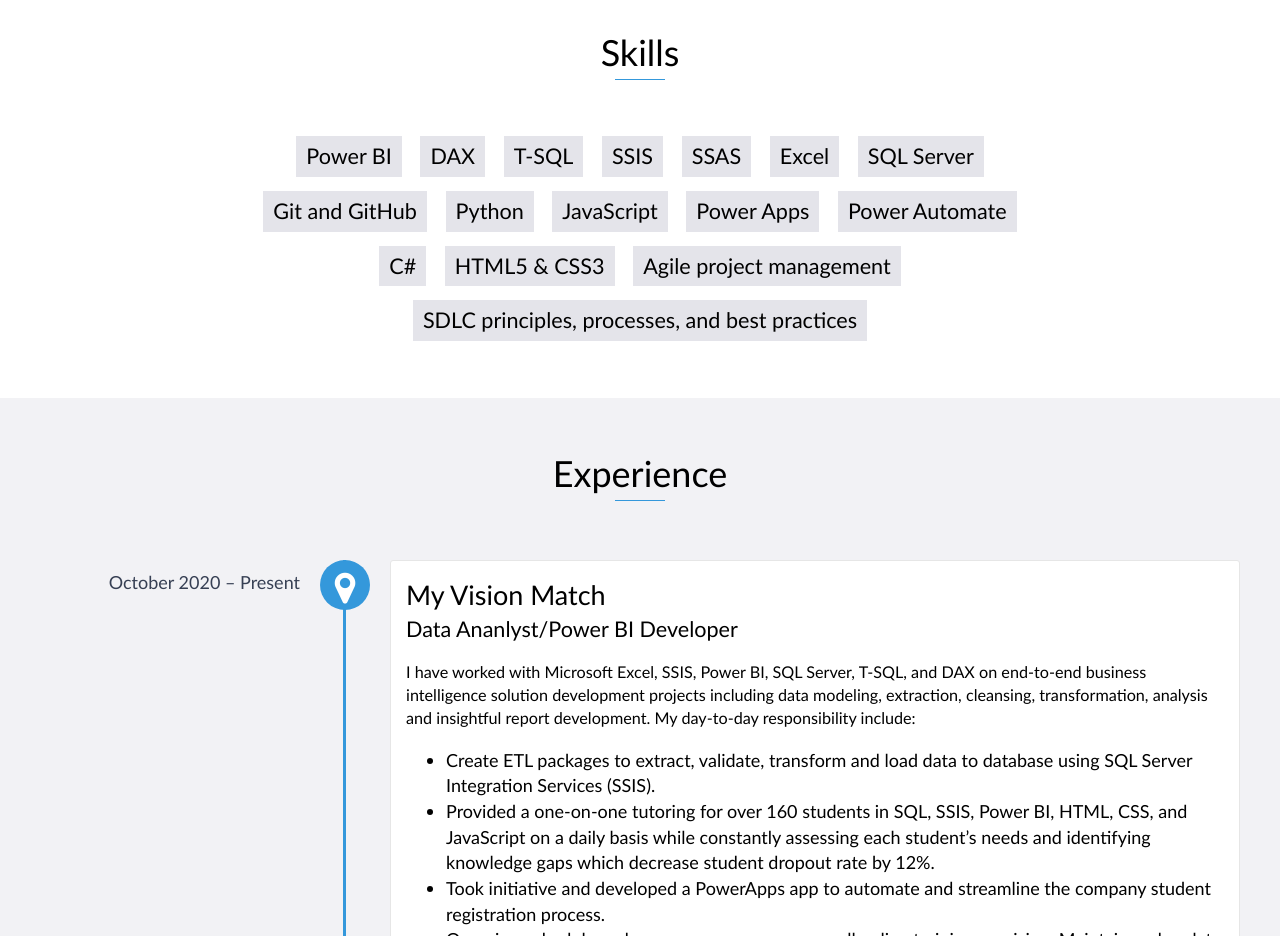
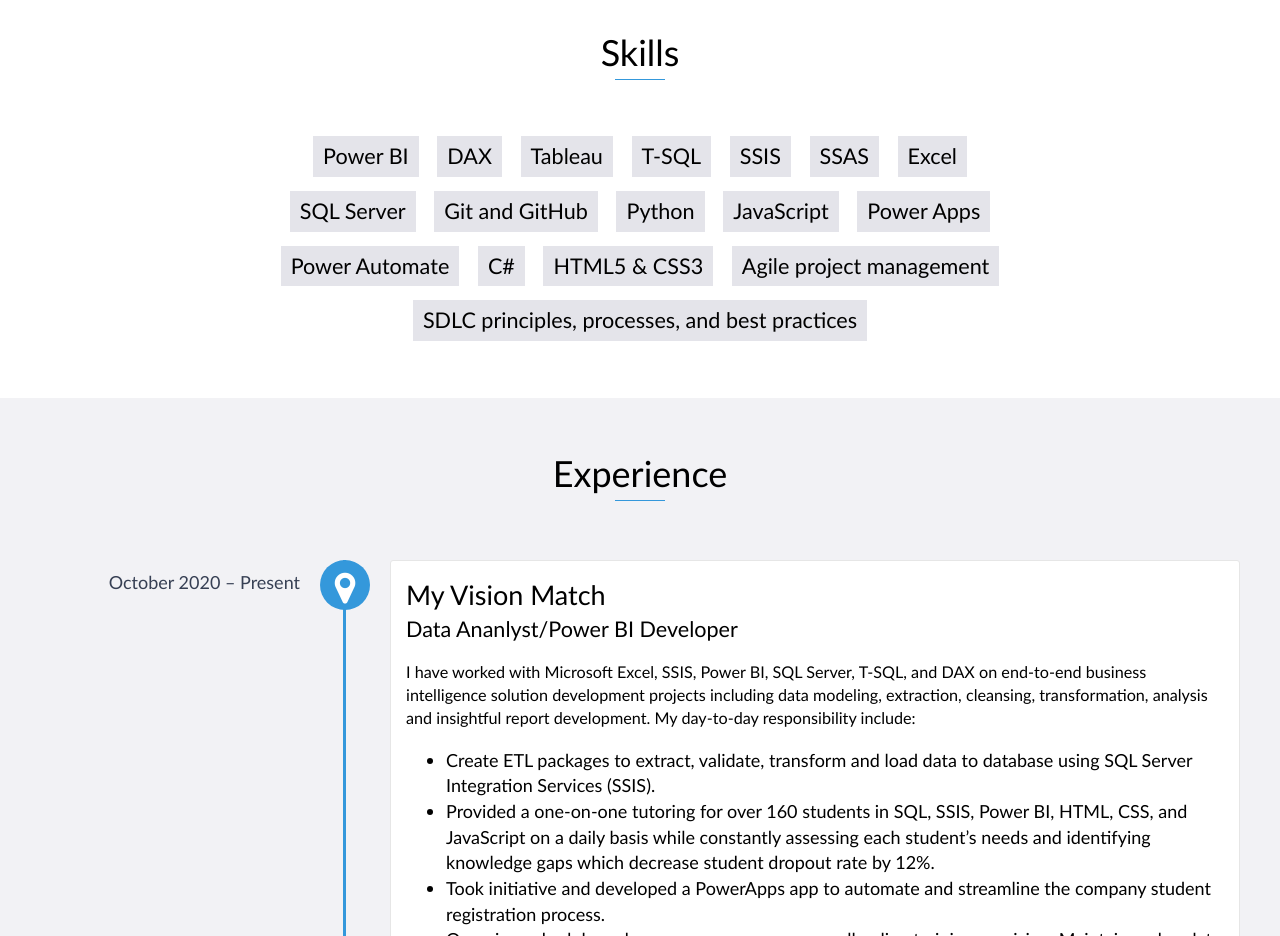
Before and after one commit to djfeleke/MyPortfolio, a website: page index.html in a window 1280 px wide. Shown: the part 3020-3956 px from the top of the page. Drawn offline with nearby package versions, Linux system fonts and the light colour scheme.

Commit message:
Skills has been updated

```diff
--- a/index.html
+++ b/index.html
@@ -244,6 +244,7 @@
 
             <li>Power BI</li>
             <li>DAX</li>
+            <li>Tableau</li>
             <li>T-SQL</li>
             <li>SSIS</li>
             <li>SSAS</li>
```
